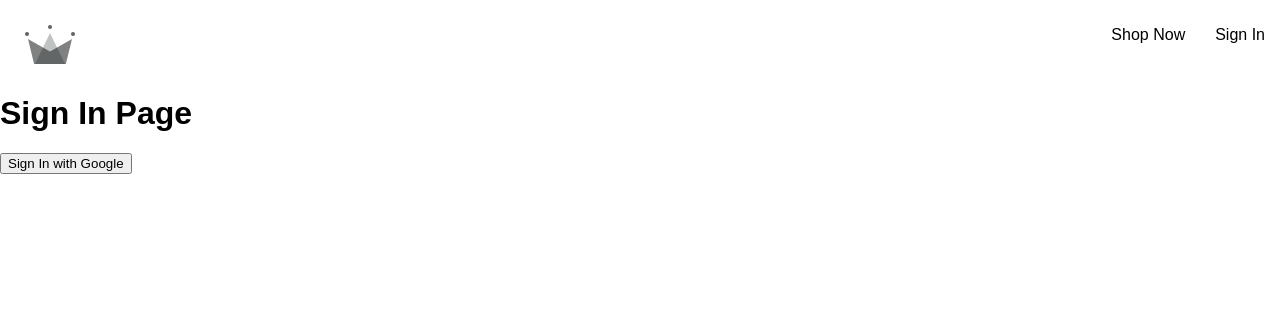
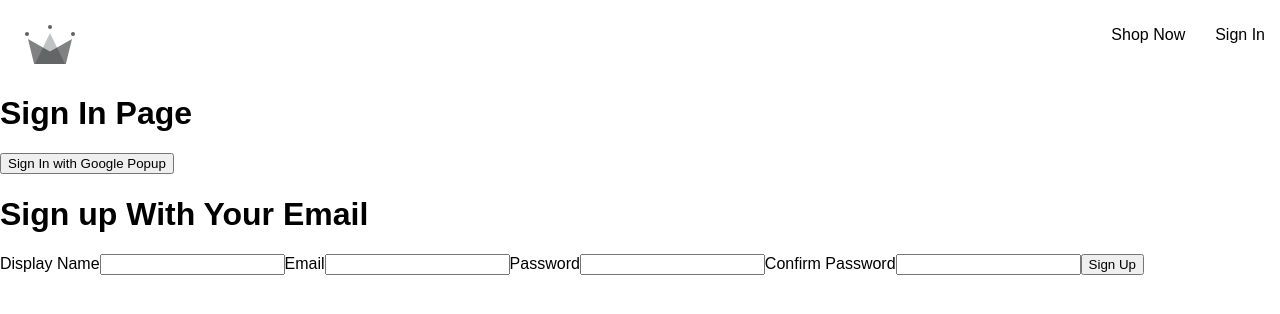
Before and after one commit to gkinghorn3/crown-clothing, a React (Vite) app: page /sign-in in a window 1280 px wide. Shown: the top 314 px of the page. Built offline with nearby package versions, Linux system fonts and the light colour scheme; a web font is replaced by a local one.

Commit message:
sign up form created, states assigned to inputs

```diff
--- /dev/null
+++ b/src/components/sign-up-form/sign-up-form.component.jsx
@@ -0,0 +1,66 @@
+import { useState } from "react";
+
+const defaultFormFields = {
+  displayName: "",
+  email: "",
+  password: "",
+  confirmPassword: "",
+};
+
+const SignUpForm = () => {
+  const [formFields, setFormFields] = useState(defaultFormFields);
+  const { displayName, email, password, confirmPassword } = formFields;
+
+  console.log(formFields);
+
+  const handleChange = (event) => {
+    const { name, value } = event.target;
+    setFormFields({ ...formFields, [name]: value });
+  };
+
+  return (
+    <div>
+      <h1>Sign up With Your Email</h1>
+      <form onSubmit={() => {}}>
+        <label>Display Name</label>
+        <input
+          required
+          type="text"
+          name="displayName"
+          value={displayName}
+          onChange={handleChange}
+        />
+
+        <label>Email</label>
+        <input
+          required
+          type="email"
+          name="email"
+          value={email}
+          onChage={handleChange}
+        />
+
+        <label>Password</label>
+        <input
+          required
+          type="password"
+          name="password"
+          value={password}
+          onChange={handleChange}
+        />
+
+        <label>Confirm Password</label>
+        <input
+          required
+          type="password"
+          name="confirmPassword"
+          value={confirmPassword}
+          onChange={handleChange}
+        />
+        <button type="submit">Sign Up</button>
+      </form>
+    </div>
+  );
+};
+
+export default SignUpForm;
--- a/src/routes/sign-in/Sign-in.component.jsx
+++ b/src/routes/sign-in/Sign-in.component.jsx
@@ -1,7 +1,11 @@
-import { signInWithGooglePopup, createUserDocumentFromAuth } from '../../utils/firebase/firebase.utils'
+import SignUpForm from '../../components/sign-up-form/sign-up-form.component';
+import {auth, signInWithGooglePopup, createUserDocumentFromAuth, signInwithGoogleRedirect } from '../../utils/firebase/firebase.utils'
+
+
 
 
 const SignIn = () => {
+
 
     const logGoogleUser = async () => {
         const { user } = await signInWithGooglePopup();
@@ -9,12 +13,15 @@
         console.log(user);
     }
 
+
     return (
         <div>
             <h1>Sign In Page</h1>
             <button onClick={logGoogleUser}>
-                Sign In with Google
+                Sign In with Google Popup
             </button>
+            <SignUpForm />
+
         </div>
     )
 }
--- a/src/utils/firebase/firebase.utils.jsx
+++ b/src/utils/firebase/firebase.utils.jsx
@@ -18,13 +18,14 @@
 
 const FirebaseApp = initializeApp(firebaseConfig);
 
-const provider = new GoogleAuthProvider();
-provider.setCustomParameters({
+const googleProvider = new GoogleAuthProvider();
+googleProvider.setCustomParameters({
   prompt: "select_account",
 });
 
 export const auth = getAuth();
-export const signInWithGooglePopup = () => signInWithPopup(auth, provider);
+export const signInWithGooglePopup = () => signInWithPopup(auth, googleProvider);
+export const signInwithGoogleRedirect = () => signInWithRedirect(auth, googleProvider);
 
 export const db = getFirestore();
 
```
Also changed, not shown: src/components/sign-up-form/sign-up-form.styles.scss (added).
